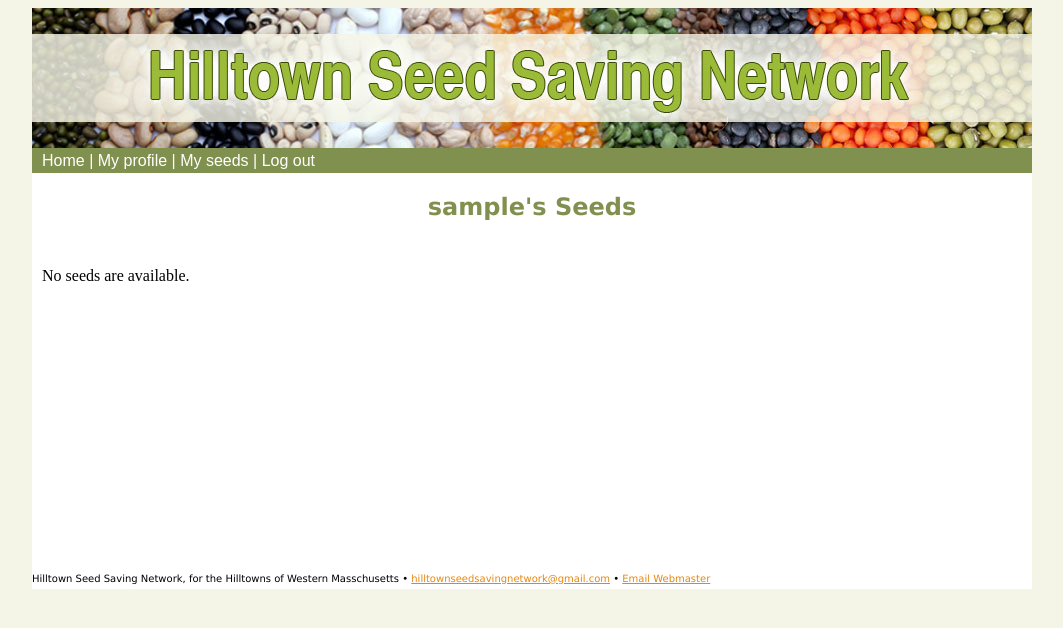
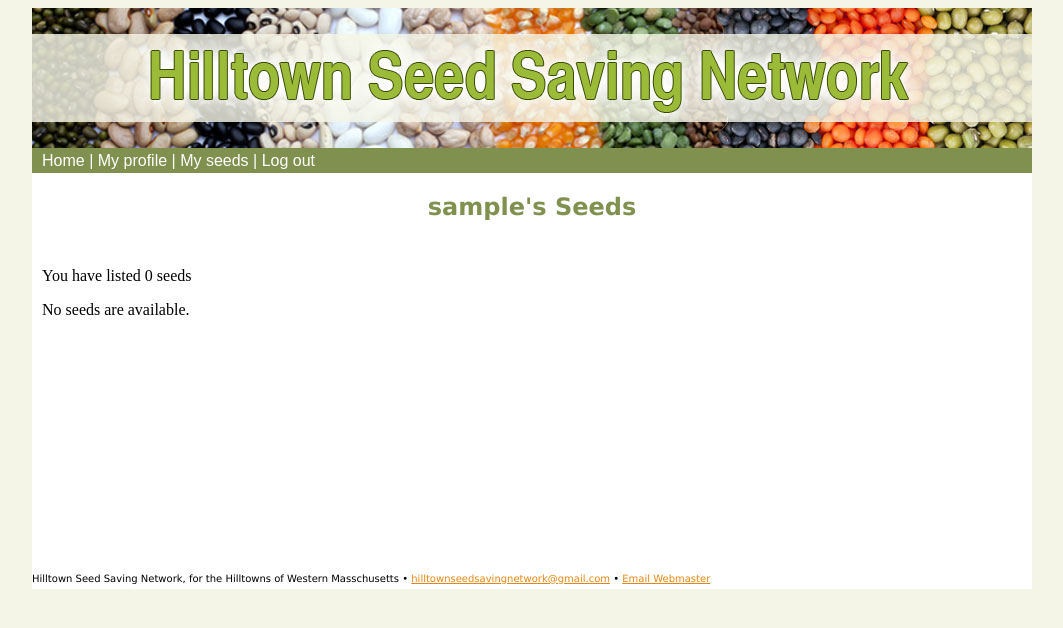
Before and after one commit to hackforwesternmass/seednetwork, a Django app: page /seedlibrary/seeds/ in a window 1280 px wide. Shown: the top 628 px of the page, without its empty margins (108-1171 px from the left). Run offline with Django 3.2, Linux system fonts and the light colour scheme; the visitor is signed in with stand-in values (Sample User, id 1); data that the repository does not hold is empty.

Commit message:
add a count

```diff
--- a/seedlibrary/templates/seeds.html
+++ b/seedlibrary/templates/seeds.html
@@ -1,6 +1,7 @@
 {% extends "base.html" %}
 {% block pagetitle %}{{ user.username}}'s Seeds{% endblock %}
 {% block content %}
+<p>You have listed {{ seed_list.count }} seed{{ seed_list.count|pluralize }}</p>
 {% if seed_list %}
     <table class="results">
     <tr><th>Type</th>
```
